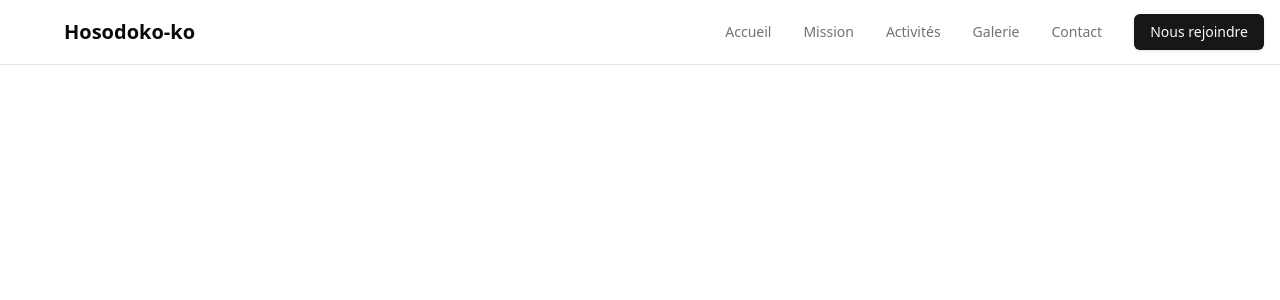
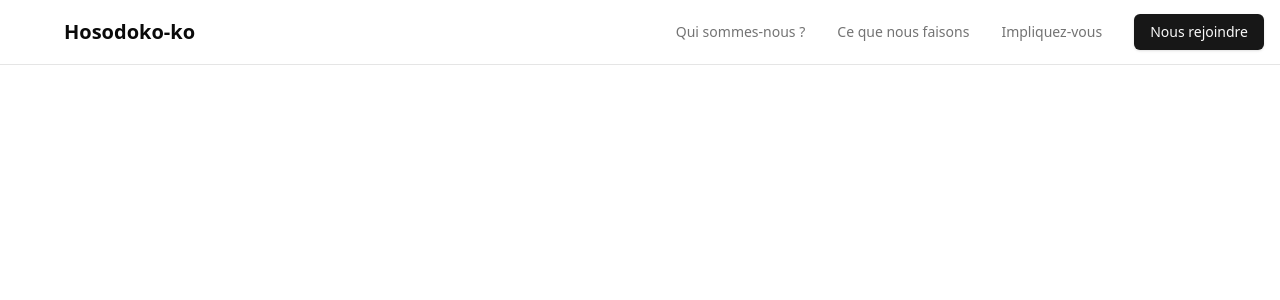
Before and after one commit to CousemaAnjary/hosodoko-ko-website, a Next.js app: page / in a window 1280 px wide. Shown: the top 300 px of the page. Built offline with nearby package versions, Linux system fonts and the light colour scheme.

Commit message:
refactor: mettre à jour le menu de navigation et supprimer les doublons d'importation

```diff
--- a/src/components/home/Header.tsx
+++ b/src/components/home/Header.tsx
@@ -1,6 +1,6 @@
+import { Menu, X } from "lucide-react"
 import { useState } from "react"
 import { Button } from "../ui/button"
-import { Menu, X } from "lucide-react"
 
 export default function Header() {
   /**
@@ -12,11 +12,9 @@ export default function Header() {
    * ! COMPORTEMENT (méthodes, fonctions) de l'application
    */
   const navigation = [
-    { name: "Accueil", href: "#accueil" },
-    { name: "Mission", href: "#mission" },
-    { name: "Activités", href: "#activites" },
-    { name: "Galerie", href: "#galerie" },
-    { name: "Contact", href: "#contact" },
+    { name: "Qui sommes-nous ?", href: "#qui-sommes-nous" },
+    { name: "Ce que nous faisons", href: "#ce-que-nous-faisons" },
+    { name: "Impliquez-vous", href: "#impliquez-vous" },
   ]
 
   /**
```
